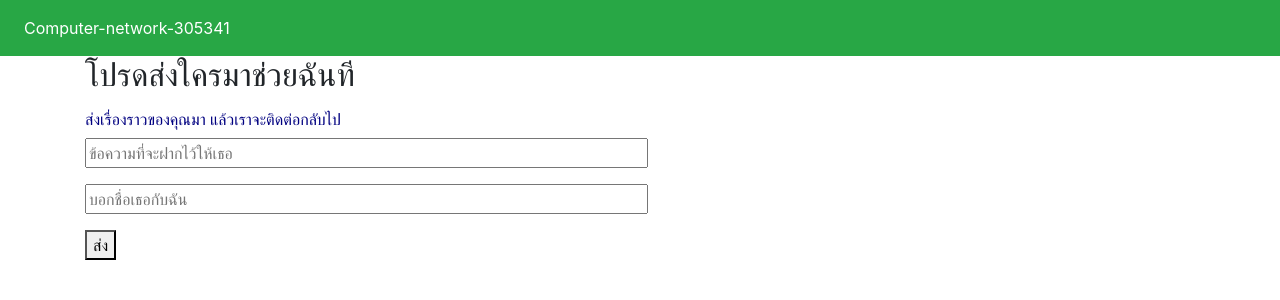
After one commit to witchaphat63/codelab_proc, a Django app: page /join-now/ in a window 1280 px wide. The commit adds this page. Shown: the top 300 px of the page. Run offline with Django 4.2, Linux system fonts and the light colour scheme; some libraries are stand-ins or nearby versions.

Commit message:
first commit

```diff
--- a/node-server/package.json
+++ b/node-server/package.json
@@ -14,6 +14,6 @@
     "express": "^4.18.1",
     "path": "^0.12.7",
     "socket.io": "^4.5.2",
-    "sweetalert2": "^11.4.37"
+    "sweetalert2": "^11.4.33"
   }
 }
--- /dev/null
+++ b/webapp/main/templates/main/join.html
@@ -0,0 +1,18 @@
+{% extends 'main.html' %}
+
+{% block content %}
+<style>
+    h6 {
+    color: navy;
+  }
+</style>
+
+<div class="container">
+    <h2>โปรดส่งใครมาช่วยฉันที</h2><p>
+    <h6>ส่งเรื่องราวของคุณมา แล้วเราจะติดต่อกลับไป</h6>
+    <input type="text" size="50" id="txtMessage" name="txtMessage" placeholder="ข้อความที่จะฝากไว้ให้เธอ"> <p></p>
+    <input type="text" size="50" id="txtName" name="txtName" placeholder="บอกชื่อเธอกับฉัน"> <p></p>
+    <button class="button-1" id="btnSendMsg" >ส่ง</button>
+</div>
+
+{% endblock %}
--- a/webapp/main/urls.py
+++ b/webapp/main/urls.py
@@ -1,13 +1,13 @@
-#urls.py
-
 from django.urls import path
 from .views import (
     list_view,
-
+    client
+    # //Work exercise ,Insert code here
 )
 
 app_name = 'main'
 urlpatterns = [
     path('', list_view, name='home-list'),
+    path('join-now/',client, name= 'hangout'),
 
 ]
--- a/webapp/main/views.py
+++ b/webapp/main/views.py
@@ -1,5 +1,3 @@
-#views.py
-
 from django.shortcuts import render, redirect
 
 # Create your views here.
@@ -8,3 +6,6 @@ def list_view(request):
     actors = [{"id": '1',"name": 'Rocket falconnine'}, {"id": '2',"name": 'Dragon lowrence'}]
 
     return render(request, "main/home.html",  {'actors': actors})
+
+def client(request):
+    return render(request, "main/join.html", )
--- a/webapp/static/js/script.js
+++ b/webapp/static/js/script.js
@@ -14,7 +14,25 @@ $(document).ready(function () {
         }
       })
     });
+    $('#btnSendMsg').click( function(){
+      // url from where we want to get the data
+       console.log("SendMsg");
+
+       data_input = { "msg": $('#txtMessage').val(), "name": $('#txtName').val()};
+
+       socket.emit('joidRoom', data_input, function (data) {
+              console.log('sent message to server!');
+              console.log(data);
+              //
+              Swal.fire({
+                  title: 'ขอบคุณที่บอกฉัน',
+                  text: data,
+              })
+      });
+    });
   });
+
+
 
   function AppendData(val){
     $("#listUser").append('<a href="#" class="list-group-item list-group-item-action"> Random : '+ val +'</a>');
--- a/webapp/templates/main.html
+++ b/webapp/templates/main.html
@@ -8,15 +8,14 @@
     <meta http-equiv="X-UA-Compatible" content="IE=edge" />
     <meta name="viewport" content="width=device-width, initial-scale=1.0" />
     <link rel="stylesheet" href="{% static 'styles/style.css' %}" />
-
-    <title>Computer-network-305341</title>
     <link rel="stylesheet" href="https://cdn.jsdelivr.net/npm/bootstrap@4.6.1/dist/css/bootstrap.min.css">
     <script src="https://cdn.jsdelivr.net/npm/jquery@3.6.0/dist/jquery.slim.min.js"></script>
     <script src="https://cdn.jsdelivr.net/npm/popper.js@1.16.1/dist/umd/popper.min.js"></script>
     <script src="https://cdn.jsdelivr.net/npm/bootstrap@4.6.1/dist/js/bootstrap.bundle.min.js"></script>
-
     <script src="//cdn.jsdelivr.net/npm/sweetalert2@11"></script>
     <script src="http://localhost:3000/socket.io/socket.io.js"></script>
+
+    <title>Computer-network-305341</title>
 </head>
 
 <body>
```
Also changed, not shown: node-server/app.js (+14 -0 lines), webapp/webapp/settings.py (+26 -26 lines), node-server/public/index.html (line endings or trailing spaces), webapp/templates/navbar.html (line endings or trailing spaces), webapp/webapp/urls.py (line endings or trailing spaces), 3 other files.
